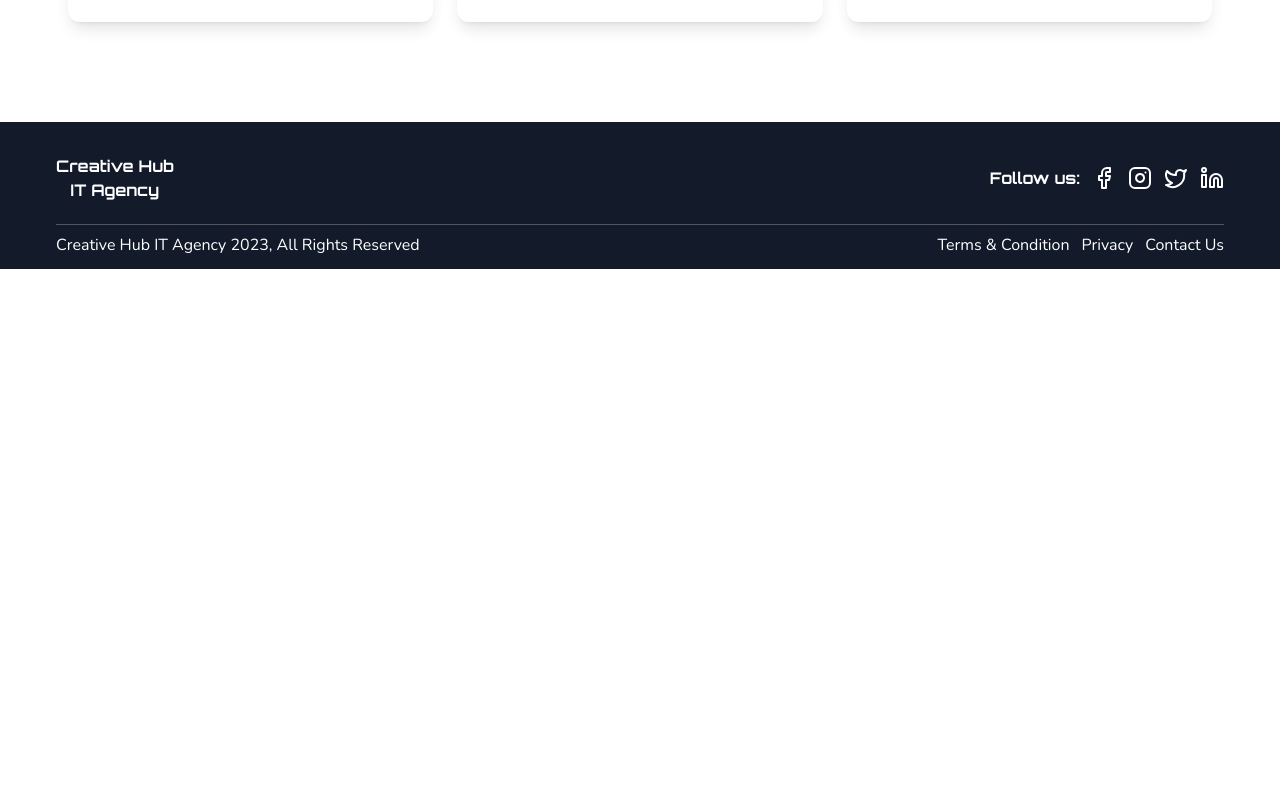
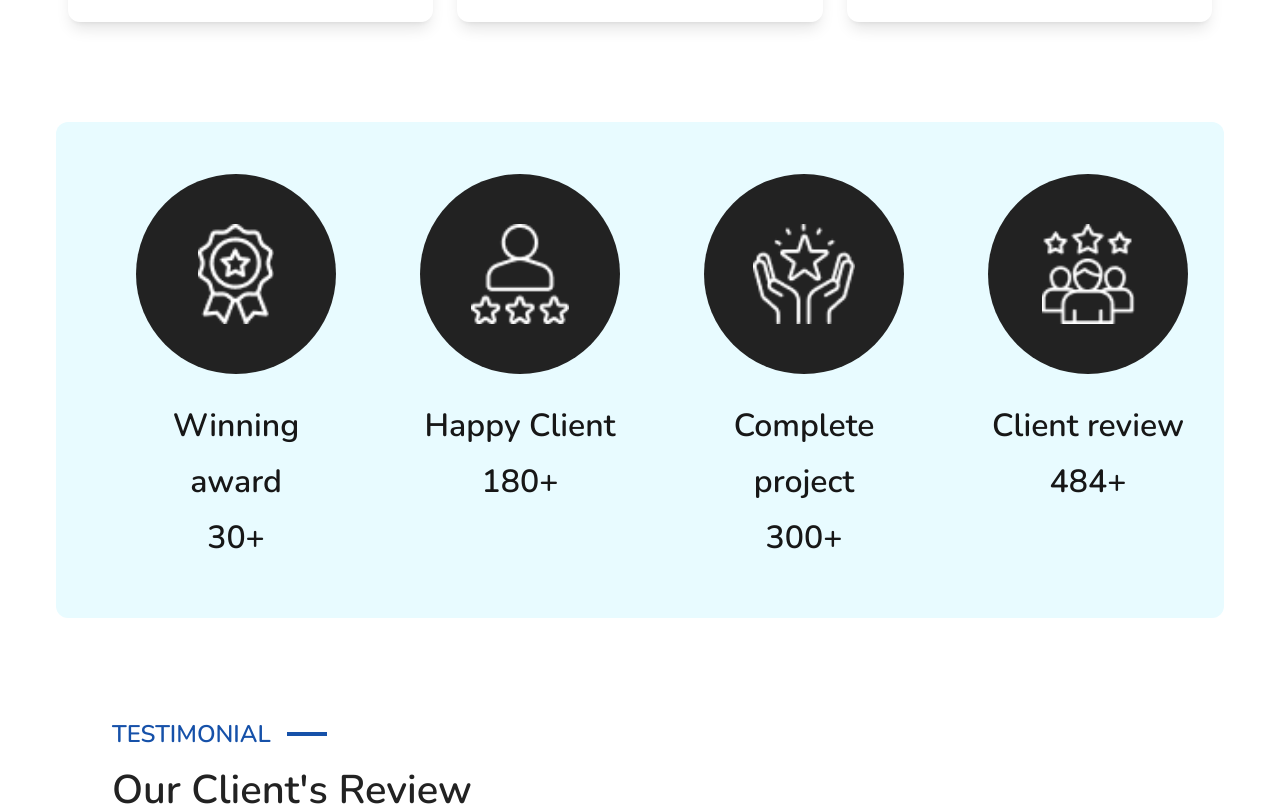
Before and after one commit to ariful97768/Creative-Hub-Portfolio, a Next.js app: page /about in a window 1280 px wide. Shown: the part 1945-2751 px from the top of the page. Before the commit the page ends 2214 px from the top, so only its background shows below. Built offline with nearby package versions, Linux system fonts and the light colour scheme.

Commit message:
Added Success section and Testimonials section to about us page

```diff
--- a/src/app/about/page.tsx
+++ b/src/app/about/page.tsx
@@ -1,4 +1,4 @@
-"use client";
+
 import aboutImage from "@/assets/about-banner.jpg";
 import templateImg1 from "@/assets/template-img-1.jpg";
 import templateImg2 from "@/assets/template-img-2.jpg";
@@ -7,6 +7,11 @@ import { ChevronRight } from "lucide-react";
 import Image from "next/image";
 import Link from "next/link";
 import TeamSection from "@/components/teams-section";
+import badge from "@/assets/icon-badge.png";
+import clients from "@/assets/icon-clients.png";
+import happyClient from "@/assets/icon-happy-client.png";
+import handStar from "@/assets/icon-hand-star.png";
+import Testimonials from "@/components/testimonials";
 
 export default function AboutUsPage() {
   return (
@@ -85,6 +90,77 @@ export default function AboutUsPage() {
         </section>
         {/* Team section */}
         <TeamSection />
+        {/* Success section */}
+        <section className="mb-25">
+          <div className="flex max-w-max mx-auto py-13 px-20 gap-21 bg-light-blue rounded-xl">
+            <div className="max-w-max space-y-6">
+              <div className="bg-dark flex mx-auto items-center justify-center w-50 h-50 rounded-full">
+                <Image
+                  src={badge}
+                  height={100}
+                  className="object-contain"
+                  alt="Success Image"
+                />
+              </div>
+              <div>
+                <h2 className="text-center leading-14 text-[32px] font-semibold">
+                  Winning award <br />
+                  30+
+                </h2>
+              </div>
+            </div>
+            <div className="max-w-max space-y-6">
+              <div className="bg-dark flex mx-auto items-center justify-center w-50 h-50 rounded-full">
+                <Image
+                  src={happyClient}
+                  height={100}
+                  className="object-contain"
+                  alt="Success Image"
+                />
+              </div>
+              <div>
+                <h2 className="text-center leading-14 text-[32px] font-semibold">
+                  Happy Client <br />
+                  180+
+                </h2>
+              </div>
+            </div>
+            <div className="max-w-max space-y-6">
+              <div className="bg-dark flex mx-auto items-center justify-center w-50 h-50 rounded-full">
+                <Image
+                  src={handStar}
+                  height={100}
+                  className="object-contain"
+                  alt="Success Image"
+                />
+              </div>
+              <div>
+                <h2 className="text-center leading-14 text-[32px] font-semibold">
+                  Complete project <br />
+                  300+
+                </h2>
+              </div>
+            </div>
+            <div className="max-w-max space-y-6">
+              <div className="bg-dark flex mx-auto items-center justify-center w-50 h-50 rounded-full">
+                <Image
+                  src={clients}
+                  height={100}
+                  className="object-contain"
+                  alt="Success Image"
+                />
+              </div>
+              <div>
+                <h2 className="text-center leading-14 text-[32px] font-semibold">
+                  Client review <br />
+                  484+
+                </h2>
+              </div>
+            </div>
+          </div>
+        </section>
+        {/* Testimonials section */}
+        <Testimonials />
       </div>
     </main>
   );
--- a/src/components/header.tsx
+++ b/src/components/header.tsx
@@ -13,7 +13,7 @@ export default function Header() {
     const handleScroll = () => {
       const scrollTop = window.scrollY;
 
-      if (scrollTop >= 700) {
+      if (scrollTop >= 500) {
         setIsFloating(true);
       } else {
         setIsFloating(false);
--- a/src/components/teams-section.tsx
+++ b/src/components/teams-section.tsx
@@ -1,3 +1,5 @@
+"use client";
+
 import { useRef } from "react";
 import { Carousel } from "react-responsive-carousel";
 import "react-responsive-carousel/lib/styles/carousel.min.css";
```
